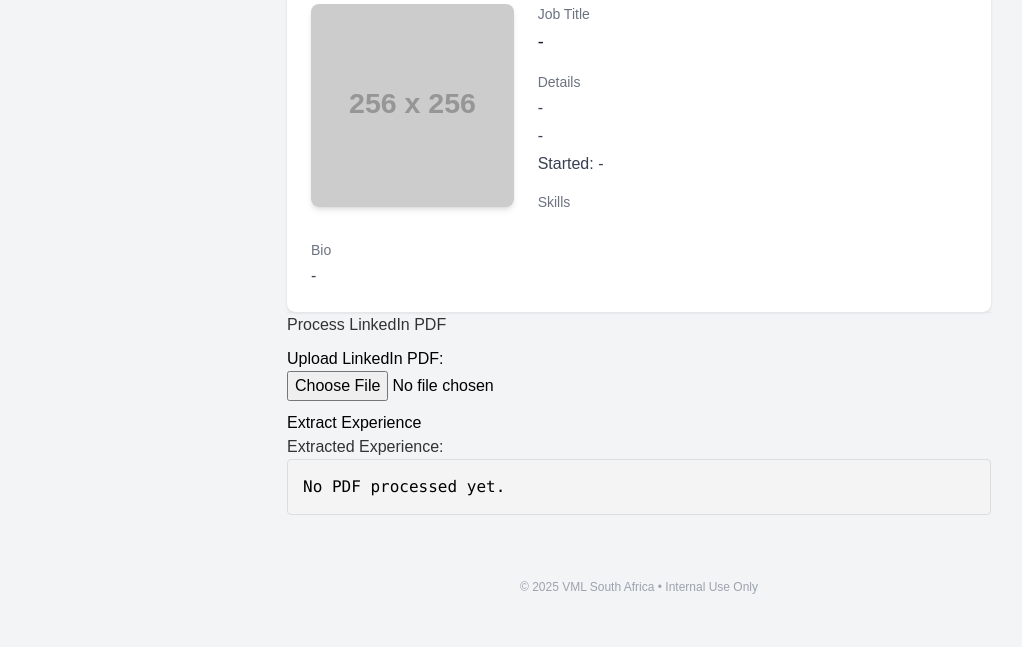
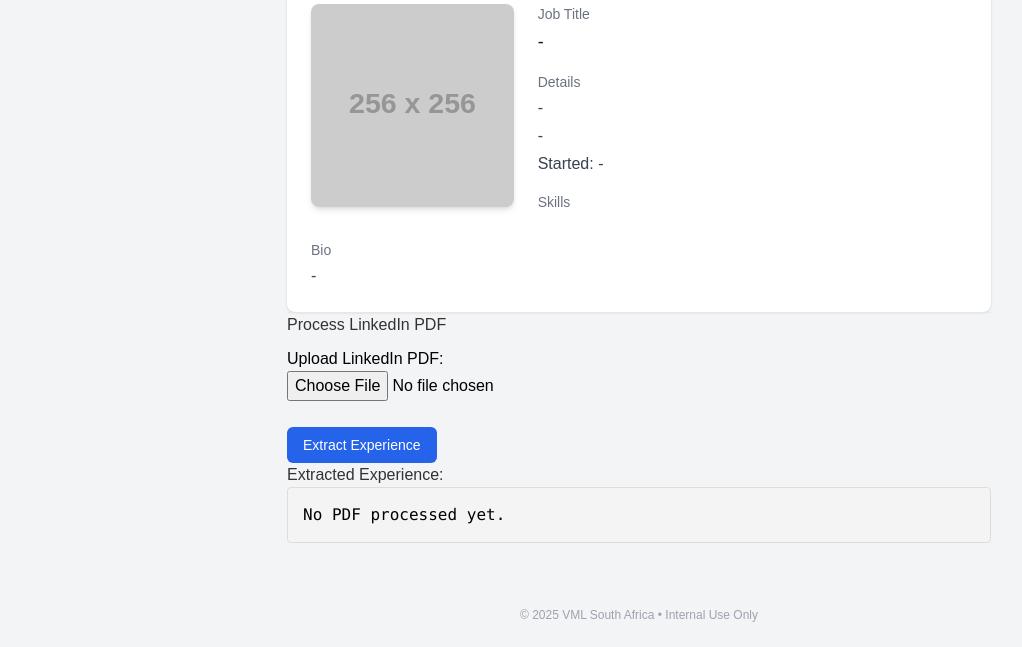
Before and after one commit to burningpaper/employee-directory, a website built with Vite: page profile.html in a window 1280 px wide. Shown: the part 185-832 px from the top of the page, without its empty margins (1-1023 px from the left). Before the commit the page ends 804 px from the top, so only its background shows below. Built offline with nearby package versions, Linux system fonts and the light colour scheme; no server answers; placeholder pictures from the web are drawn by us.

Commit message:
Integrate LinkedIn PDF processing into profile page 4

```diff
--- a/profile.html
+++ b/profile.html
@@ -92,7 +92,8 @@
         <label for="linkedinPdfUploader">Upload LinkedIn PDF:</label>
         <input type="file" id="linkedinPdfUploader" accept="application/pdf">
     </div>
-    <button id="processPdfButton">Extract Experience</button>
+    <button id="processPdfButton" class="mt-4 px-4 py-2 text-sm font-medium text-white bg-blue-600 rounded-md hover:bg-blue-700 focus:outline-none focus:ring-2 focus:ring-offset-2 focus:ring-blue-500 disabled:bg-gray-400">Extract Experience</button>
+
 
     <h3>Extracted Experience:</h3>
     <pre id="experienceOutput">No PDF processed yet.</pre>
```
